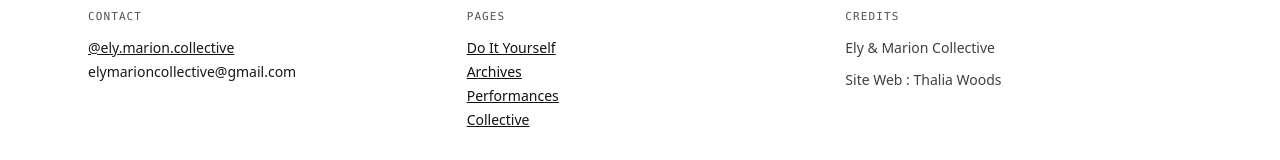
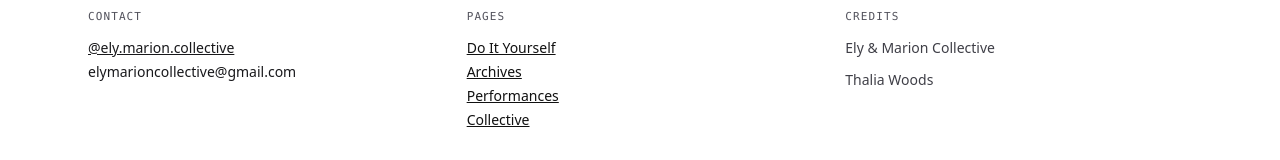
Before and after one commit to thaliawoods/temoigner-pour-lutter-tool, a Next.js app: page / in a window 1280 px wide. Shown: the part 887-1047 px from the top of the page. Built offline with nearby package versions, Linux system fonts and the light colour scheme; no server answers.

Commit message:
update Footer

```diff
--- a/src/components/SiteFooter.tsx
+++ b/src/components/SiteFooter.tsx
@@ -71,7 +71,7 @@ export default function SiteFooter() {
               Ely &amp; Marion Collective
             </div>
             <div className="mt-3 text-sm text-zinc-700">
-              Site Web : Thalia Woods
+              Thalia Woods
             </div>
           </div>
         </div>
```
